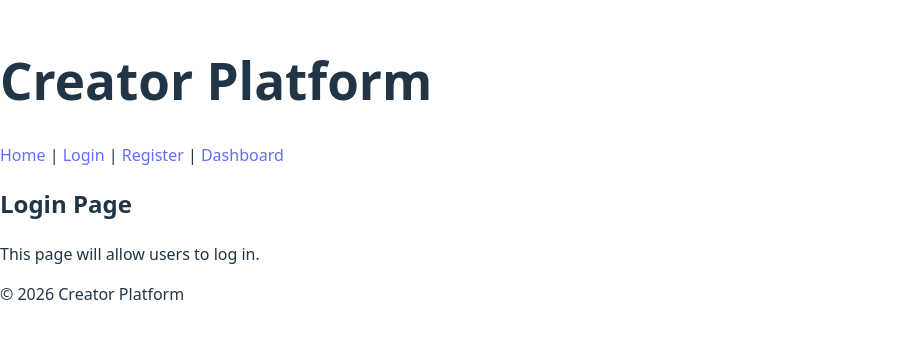
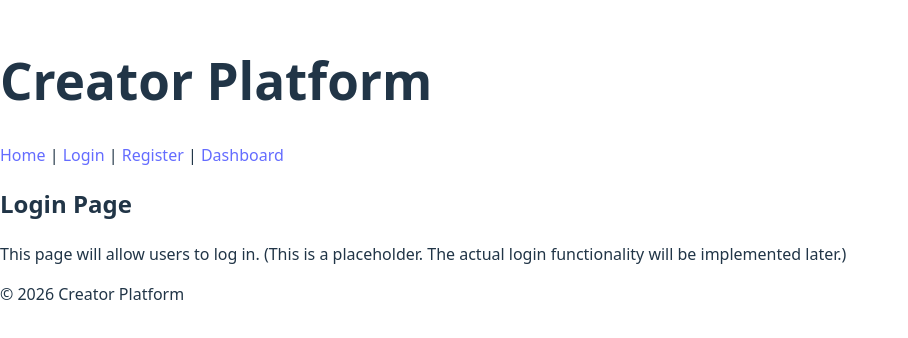
Before and after one commit to zei-abhi-test/authentication, a React app in the folder frontend/: page /login in a window 1280 px wide. Shown: the part 230-568 px from the top of the page, without its empty margins (0-908 px from the left). Built offline with nearby package versions, Linux system fonts and the light colour scheme; the HTML template or start-up script is replaced by a standard one.

Commit message:
Login updating

```diff
--- a/frontend/src/pages/Login.jsx
+++ b/frontend/src/pages/Login.jsx
@@ -2,7 +2,9 @@ function Login() {
   return (
     <div>
       <h2>Login Page</h2>
-      <p>This page will allow users to log in.</p>
+      <p>This page will allow users to log in.
+          (This is a placeholder. The actual login functionality will be implemented later.)
+      </p>
     </div>
   )
 }
```
